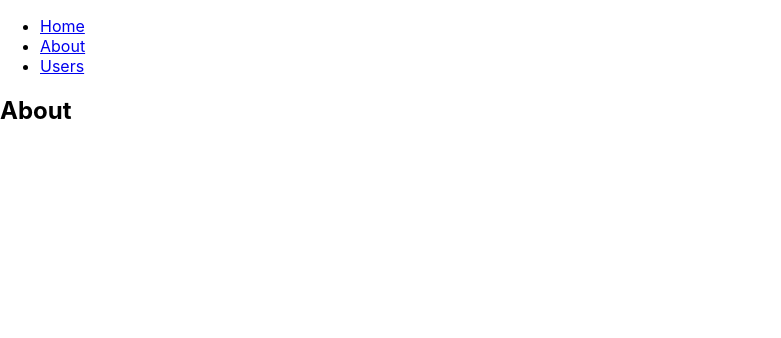
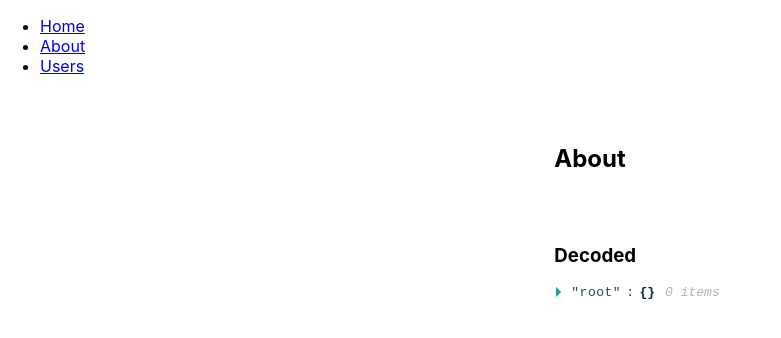
Before and after one commit to indrajithc/object-url-parser, a React (Create React App) app: page /about in a window 1280 px wide. Shown: the top 338 px of the page, without its empty margins (0-781 px from the left). Built offline with nearby package versions, Linux system fonts and the light colour scheme.

Commit message:
about updated

```diff
--- a/src/pages/About.jsx
+++ b/src/pages/About.jsx
@@ -10,7 +10,22 @@
  * @author Indrajith C
  */
 import React from "react";
+import UrlObjectViewer from "../common/UrlObjectViewer";
 
 export default () => {
-  return <h2>About</h2>;
+  return (
+    <div
+      style={{
+        display: "flex",
+        justifyContent: "center",
+        alignItems: "center",
+        flexDirection: "column",
+      }}
+    >
+      <div style={{ margin: `2rem 0` }}>
+        <h2>About</h2>
+        <UrlObjectViewer />
+      </div>
+    </div>
+  );
 };
```
